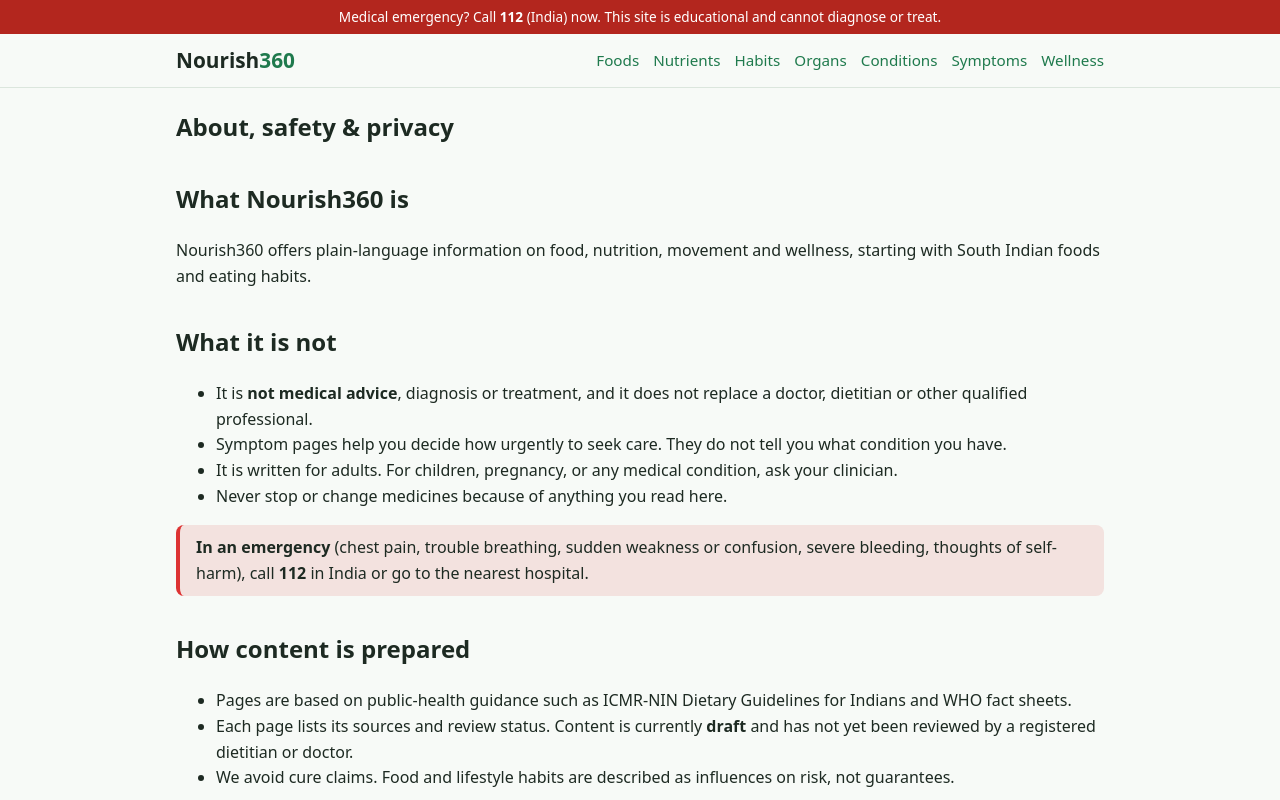
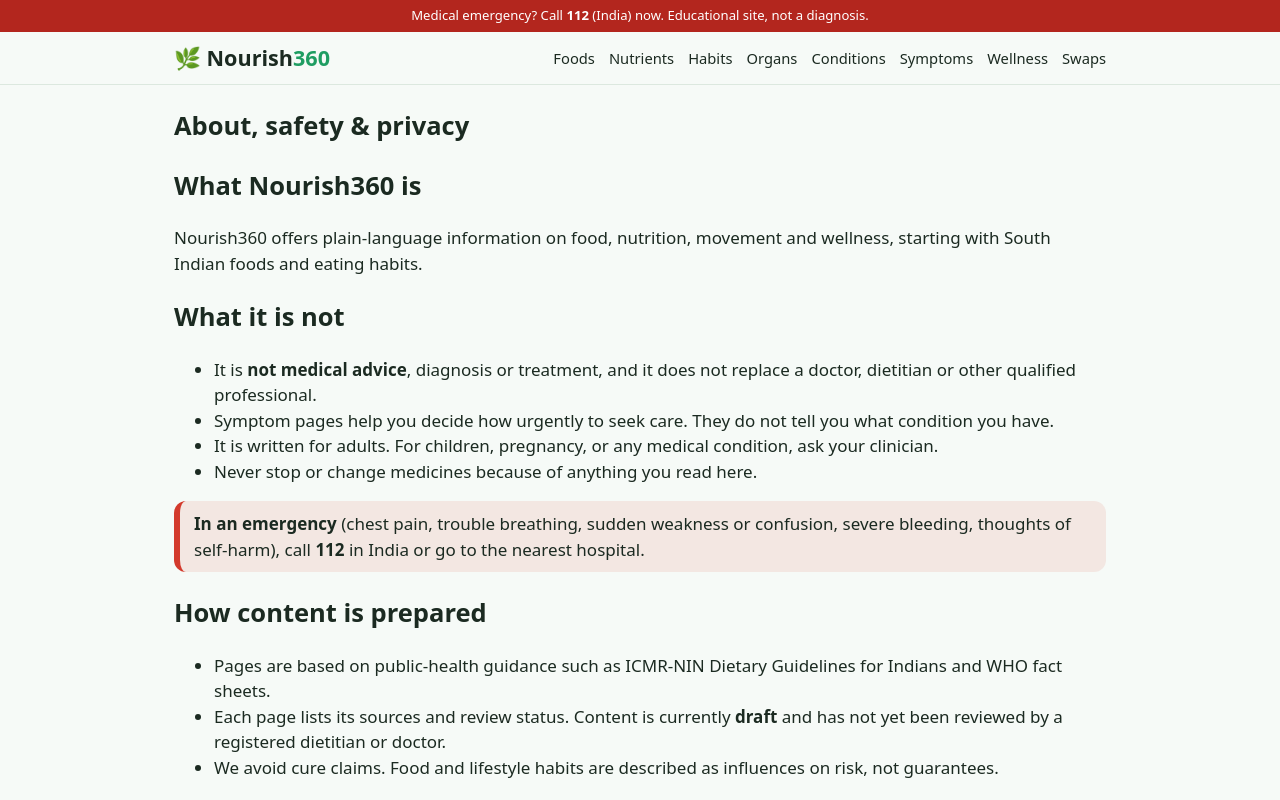
Before and after one commit to hemasri-kalaiselvan/Nourish360, a Next.js app: page /about in a window 1280 px wide. Shown: the top 800 px of the page. Built offline with nearby package versions, Linux system fonts and the light colour scheme.

Commit message:
Add files via upload

```diff
--- a/app/globals.css
+++ b/app/globals.css
@@ -1,37 +1,122 @@
-:root { --green:#1f7a4d; --green-d:#155c38; --bg:#f7faf7; --ink:#1d2a22; --muted:#5b6b61; --line:#dbe6dd; --warn:#fff3e0; --warn-b:#e08a00; }
+:root {
+  --bg:#f6faf7; --card:#ffffff; --ink:#1b2a21; --muted:#5d6e63; --line:#dce8df; --brand:#1f9d62;
+  --accent:#1f9d62; --tint:rgba(31,157,98,.13);
+  --warn:#fff4e0; --warn-b:#e8900c; --red:#d33a2c; --redtint:rgba(211,58,44,.10);
+}
 @media (prefers-color-scheme: dark) {
-  :root { --bg:#101712; --ink:#e8f1ea; --muted:#9bb0a2; --line:#23342a; --warn:#2b2110; --green:#4cc38a; --green-d:#7ad9aa; }
+  :root { --bg:#0f1712; --card:#16211a; --ink:#e9f2ec; --muted:#9db3a5; --line:#25362b; --warn:#2b2110; --redtint:rgba(211,58,44,.18); }
 }
-* { box-sizing: border-box; }
-body { margin:0; font-family: system-ui, -apple-system, "Segoe UI", Roboto, sans-serif; background:var(--bg); color:var(--ink); line-height:1.6; }
-a { color:var(--green); text-decoration:none; } a:hover { text-decoration:underline; }
-.wrap { max-width:960px; margin:0 auto; padding:0 16px; }
-.top { border-bottom:1px solid var(--line); position:sticky; top:0; background:var(--bg); z-index:5; }
-.bar { display:flex; flex-wrap:wrap; gap:8px 20px; align-items:center; justify-content:space-between; padding-top:10px; padding-bottom:10px; }
-.brand { font-weight:800; font-size:1.3rem; color:var(--ink); } .brand span { color:var(--green); }
-nav { display:flex; flex-wrap:wrap; gap:4px 14px; font-size:.95rem; }
-.hero { text-align:center; padding:36px 0 20px; }
-.hero h1 { font-size:clamp(1.7rem,5vw,2.6rem); margin:0 0 8px; }
-.search { width:100%; max-width:560px; padding:12px 14px; font-size:1rem; border:1px solid var(--line); border-radius:12px; background:transparent; color:var(--ink); margin-top:12px; }
-.results { list-style:none; padding:0; max-width:560px; margin:12px auto; text-align:left; }
-.results li { border:1px solid var(--line); border-radius:12px; padding:10px 14px; margin-bottom:8px; }
-.grid { display:grid; grid-template-columns:repeat(auto-fill,minmax(250px,1fr)); gap:14px; margin:20px 0; }
-.card { display:block; border:1px solid var(--line); border-radius:14px; padding:16px; color:var(--ink); background:rgba(127,127,127,.05); }
-.card:hover { border-color:var(--green); text-decoration:none; }
-.card h2 { margin:4px 0; font-size:1.1rem; } .card p { margin:0; color:var(--muted); font-size:.93rem; }
-.icon { font-size:1.8rem; }
-.muted { color:var(--muted); } .lead { font-size:1.1rem; }
-.chip { display:inline-block; background:rgba(31,122,77,.12); color:var(--green-d); padding:1px 10px; border-radius:99px; font-size:.82rem; margin:0 6px 6px 0; }
-.alert { background:var(--warn); border-left:4px solid var(--warn-b); padding:10px 16px; border-radius:8px; margin:16px 0; }
-.meta { border-top:1px solid var(--line); margin-top:28px; font-size:.9rem; }
-.foot { border-top:1px solid var(--line); margin-top:40px; padding-top:16px; padding-bottom:30px; font-size:.85rem; color:var(--muted); }
-h2 { margin-top:1.4em; }
-.chips { display:flex; flex-wrap:wrap; gap:6px; margin:10px 0; }
-.chip-btn { border:1px solid var(--line); background:transparent; color:var(--ink); padding:5px 12px; border-radius:99px; font-size:.85rem; cursor:pointer; }
-.chip-btn.on { background:var(--green); border-color:var(--green); color:#fff; }
-.diet-veg { background:rgba(46,160,67,.18); }
-.diet-egg { background:rgba(224,170,0,.2); }
-.diet-non-veg { background:rgba(200,60,60,.18); }
-.emerg { background:#b3261e; color:#fff; text-align:center; font-size:.85rem; padding:6px 12px; }
-.alert-red { background:rgba(211,51,51,.12); border-left-color:#d33; }
-.tiers { display:grid; gap:0; }
+.sec-foods { --accent:#1f9d62; --tint:rgba(31,157,98,.14); }
+.sec-nutrients { --accent:#0e9aa7; --tint:rgba(14,154,167,.14); }
+.sec-habits { --accent:#e8820c; --tint:rgba(232,130,12,.15); }
+.sec-organs { --accent:#d6456b; --tint:rgba(214,69,107,.14); }
+.sec-conditions { --accent:#3b6fd4; --tint:rgba(59,111,212,.14); }
+.sec-symptoms { --accent:#d33a2c; --tint:rgba(211,58,44,.14); }
+.sec-wellness { --accent:#7a52c7; --tint:rgba(122,82,199,.14); }
+.sec-swaps { --accent:#e0a100; --tint:rgba(224,161,0,.16); }
+
+* { box-sizing:border-box; }
+html { -webkit-text-size-adjust:100%; }
+body { margin:0; font-family:system-ui,-apple-system,"Segoe UI",Roboto,sans-serif; font-size:17px; background:var(--bg); color:var(--ink); line-height:1.5; }
+a { color:var(--accent); text-decoration:none; }
+.wrap { max-width:960px; margin:0 auto; padding:0 14px; }
+.muted { color:var(--muted); } .small { font-size:.85rem; } .lead { font-size:1.12rem; margin:.4em 0 .8em; }
+
+.emerg { background:#b3261e; color:#fff; text-align:center; font-size:.82rem; padding:6px 10px; }
+.top { background:var(--bg); border-bottom:1px solid var(--line); position:sticky; top:0; z-index:20; }
+.bar { display:flex; align-items:center; justify-content:space-between; padding-top:10px; padding-bottom:10px; gap:10px; }
+.brand { font-weight:800; font-size:1.35rem; color:var(--ink); } .brand span { color:var(--brand); }
+.topnav { display:none; gap:4px 14px; flex-wrap:wrap; font-size:.92rem; }
+.topnav a { color:var(--ink); }
+
+.bottomnav { position:fixed; bottom:0; left:0; right:0; display:flex; background:var(--card); border-top:1px solid var(--line); z-index:30; padding-bottom:env(safe-area-inset-bottom,0); }
+.bottomnav a { flex:1; text-align:center; padding:7px 2px 6px; color:var(--muted); font-size:.7rem; display:flex; flex-direction:column; align-items:center; }
+.bottomnav a.on { color:var(--brand); font-weight:700; }
+.bi { font-size:1.45rem; line-height:1.1; }
+main { padding-bottom:20px; }
+.foot { border-top:1px solid var(--line); margin-top:36px; padding-top:14px; padding-bottom:90px; font-size:.82rem; color:var(--muted); }
+@media (min-width:800px) { .topnav { display:flex; } .bottomnav { display:none; } .foot { padding-bottom:30px; } }
+
+.hero { text-align:center; padding:22px 0 8px; }
+.hero h1 { font-size:clamp(1.7rem,6vw,2.6rem); line-height:1.15; margin:0 0 6px; }
+.hero p { margin:0 0 6px; color:var(--muted); }
+.search { width:100%; max-width:560px; padding:13px 16px; font-size:1.05rem; border:2px solid var(--line); border-radius:99px; background:var(--card); color:var(--ink); margin:10px auto; display:block; }
+.search:focus { outline:none; border-color:var(--brand); }
+.results { list-style:none; padding:0; max-width:560px; margin:8px auto; text-align:left; }
+.results li { background:var(--card); border:1px solid var(--line); border-radius:14px; margin-bottom:6px; }
+.results a { display:flex; gap:10px; align-items:center; padding:9px 12px; color:var(--ink); }
+.remoji { font-size:1.6rem; }
+
+.tiles { display:grid; grid-template-columns:repeat(2,1fr); gap:10px; margin:14px 0; }
+@media (min-width:700px) { .tiles { grid-template-columns:repeat(4,1fr); } }
+.tile { background:var(--tint); border:2px solid transparent; border-radius:20px; padding:16px 10px; text-align:center; color:var(--ink); border-bottom:4px solid var(--accent); }
+.tile:active { transform:scale(.98); }
+.temoji { font-size:2.4rem; line-height:1.1; }
+.ttitle { font-weight:700; margin-top:4px; font-size:.98rem; }
+
+.shead { font-size:1.2rem; margin:1.4em 0 .5em; }
+.bodymap { display:grid; gap:8px; }
+.brow { display:flex; align-items:center; gap:10px; background:var(--card); border:1px solid var(--line); border-radius:16px; padding:8px 14px; color:var(--ink); }
+.bicon { font-size:1.9rem; width:2.2rem; text-align:center; }
+.barea { font-weight:800; width:4.6rem; color:var(--accent); } .brow:nth-child(odd) .barea { color:#d6456b; }
+.bfoods { font-size:1.4rem; letter-spacing:.1em; margin-left:auto; text-align:right; }
+
+.swaps { display:grid; gap:10px; }
+.swaps.big { grid-template-columns:1fr; }
+@media (min-width:700px) { .swaps.big { grid-template-columns:1fr 1fr; } }
+.swap { display:grid; grid-template-columns:1fr auto 1fr; align-items:center; gap:6px; background:var(--card); border:1px solid var(--line); border-radius:18px; padding:12px; color:var(--ink); }
+.sfrom, .sto { display:flex; flex-direction:column; align-items:center; text-align:center; font-size:2rem; line-height:1.1; border-radius:14px; padding:8px 4px; }
+.sfrom { background:rgba(211,58,44,.10); } .sto { background:rgba(31,157,98,.14); }
+.swap small { font-size:.78rem; font-weight:600; margin-top:3px; }
+.sarrow { font-size:1.4rem; color:var(--brand); font-weight:800; }
+.swhy { grid-column:1 / -1; text-align:center; font-size:.85rem; color:var(--muted); }
+.more-link { font-weight:700; }
+
+.phead { display:flex; align-items:center; gap:12px; margin:4px 0 6px; }
+.phead h1 { margin:0; font-size:1.6rem; line-height:1.2; }
+.pemoji { font-size:3rem; background:var(--tint); width:76px; height:76px; border-radius:22px; display:flex; align-items:center; justify-content:center; flex:none; }
+.badges { margin:6px 0 0; }
+.chip { display:inline-block; background:var(--tint); color:var(--ink); padding:2px 11px; border-radius:99px; font-size:.8rem; margin:0 6px 4px 0; font-weight:600; }
+.chip.big { font-size:.92rem; padding:5px 13px; }
+.chips { display:flex; flex-wrap:wrap; gap:6px; margin:8px 0; }
+.scrollx { flex-wrap:nowrap; overflow-x:auto; padding-bottom:4px; }
+.chip-btn { border:2px solid var(--line); background:var(--card); color:var(--ink); padding:6px 14px; border-radius:99px; font-size:.88rem; cursor:pointer; white-space:nowrap; font-weight:600; }
+.chip-btn.on { background:var(--accent); border-color:var(--accent); color:#fff; }
+.diet-veg { background:rgba(46,160,67,.2); } .diet-egg { background:rgba(224,170,0,.25); } .diet-non-veg { background:rgba(211,58,44,.18); }
+
+.sharebtn { border:2px solid var(--line); background:var(--card); color:var(--ink); padding:7px 16px; border-radius:99px; font-size:.9rem; font-weight:700; cursor:pointer; margin:2px 0 10px; }
+
+.qcards { display:grid; gap:10px; margin:14px 0; }
+@media (min-width:700px) { .qcards { grid-template-columns:repeat(3,1fr); } }
+.qcard { border-radius:18px; padding:12px 14px; border-left:6px solid; }
+.qcard p { margin:4px 0 0; font-size:1.02rem; }
+.qh { font-weight:800; font-size:.95rem; }
+.tone-good { background:rgba(31,157,98,.13); border-color:#1f9d62; }
+.tone-try { background:rgba(59,111,212,.13); border-color:#3b6fd4; }
+.tone-warn { background:rgba(232,144,12,.15); border-color:#e8900c; }
+
+.acc { background:var(--card); border:1px solid var(--line); border-radius:14px; margin:8px 0; padding:0 14px; }
+.acc summary { cursor:pointer; font-weight:700; padding:12px 0; list-style:none; }
+.acc summary::-webkit-details-marker { display:none; }
+.acc summary::after { content:"＋"; float:right; color:var(--accent); }
+.acc[open] summary::after { content:"－"; }
+.acc ul { margin:0 0 12px; padding-left:20px; } .acc li { margin:5px 0; }
+.acc.warn { border-color:var(--warn-b); }
+.acc.meta { font-size:.9rem; margin-top:24px; }
+
+.alert { background:var(--warn); border-left:6px solid var(--warn-b); padding:10px 14px; border-radius:12px; margin:12px 0; }
+.alert-red { background:var(--redtint); border-left-color:var(--red); }
+.alert ul { margin:6px 0 0; padding-left:20px; }
+
+.list { display:grid; gap:8px; margin:12px 0; }
+.lcard { display:flex; align-items:center; gap:12px; background:var(--card); border:1px solid var(--line); border-left:6px solid var(--accent); border-radius:16px; padding:10px 12px; color:var(--ink); }
+.lemoji { font-size:2rem; flex:none; width:2.4rem; text-align:center; }
+.ltext { display:flex; flex-direction:column; flex:1; min-width:0; }
+.ltext small { color:var(--muted); font-size:.82rem; display:-webkit-box; -webkit-line-clamp:2; -webkit-box-orient:vertical; overflow:hidden; }
+.larrow { font-size:1.6rem; color:var(--muted); }
+
+.foodgrid { display:grid; grid-template-columns:repeat(2,1fr); gap:10px; margin:10px 0; }
+@media (min-width:700px) { .foodgrid { grid-template-columns:repeat(4,1fr); } }
+.fcard { display:flex; flex-direction:column; align-items:center; text-align:center; gap:4px; background:var(--card); border:1px solid var(--line); border-bottom:4px solid var(--accent); border-radius:18px; padding:14px 8px; color:var(--ink); }
+.femoji { font-size:2.6rem; line-height:1.1; }
+.ftitle { font-weight:700; font-size:.95rem; }
--- a/app/layout.tsx
+++ b/app/layout.tsx
@@ -1,22 +1,25 @@
-import type { Metadata } from "next";
+import type { Metadata, Viewport } from "next";
 import Link from "next/link";
+import BottomNav from "@/components/BottomNav";
 import "./globals.css";
 
 export const metadata: Metadata = {
   title: "Nourish360 — Eat Smart. Move Well. Live Better.",
-  description: "Educational information on food, nutrition and wellness, starting with South Indian foods.",
+  description: "Quick, visual information on food, nutrition and wellness, starting with South Indian foods.",
   robots: { index: false, follow: false },
 };
+
+export const viewport: Viewport = { width: "device-width", initialScale: 1 };
 
 export default function RootLayout({ children }: { children: React.ReactNode }) {
   return (
     <html lang="en">
       <body>
-        <div className="emerg">Medical emergency? Call <strong>112</strong> (India) now. This site is educational and cannot diagnose or treat.</div>
+        <div className="emerg">Medical emergency? Call <strong>112</strong> (India) now. Educational site, not a diagnosis.</div>
         <header className="top">
           <div className="wrap bar">
-            <Link href="/" className="brand">Nourish<span>360</span></Link>
-            <nav>
+            <Link href="/" className="brand">🌿 Nourish<span>360</span></Link>
+            <nav className="topnav">
               <Link href="/foods/">Foods</Link>
               <Link href="/nutrients/">Nutrients</Link>
               <Link href="/habits/">Habits</Link>
@@ -24,6 +27,7 @@ export default function RootLayout({ children }: { children: React.ReactNode })
               <Link href="/conditions/">Conditions</Link>
               <Link href="/symptoms/">Symptoms</Link>
               <Link href="/wellness/">Wellness</Link>
+              <Link href="/swaps/">Swaps</Link>
             </nav>
           </div>
         </header>
@@ -32,10 +36,11 @@ export default function RootLayout({ children }: { children: React.ReactNode })
           <p>
             <strong>Educational information only.</strong> Nourish360 does not provide medical advice, diagnosis or
             treatment. Content is in draft and awaiting review by qualified professionals. Always ask a doctor or
-            registered dietitian about your own health. In an emergency, call your local emergency number (India: 112).
+            registered dietitian about your own health.
           </p>
           <p><Link href="/about/">About, safety &amp; privacy</Link></p>
         </footer>
+        <BottomNav />
       </body>
     </html>
   );
```
Also changed, not shown: app/page.tsx (+53 -7 lines).
